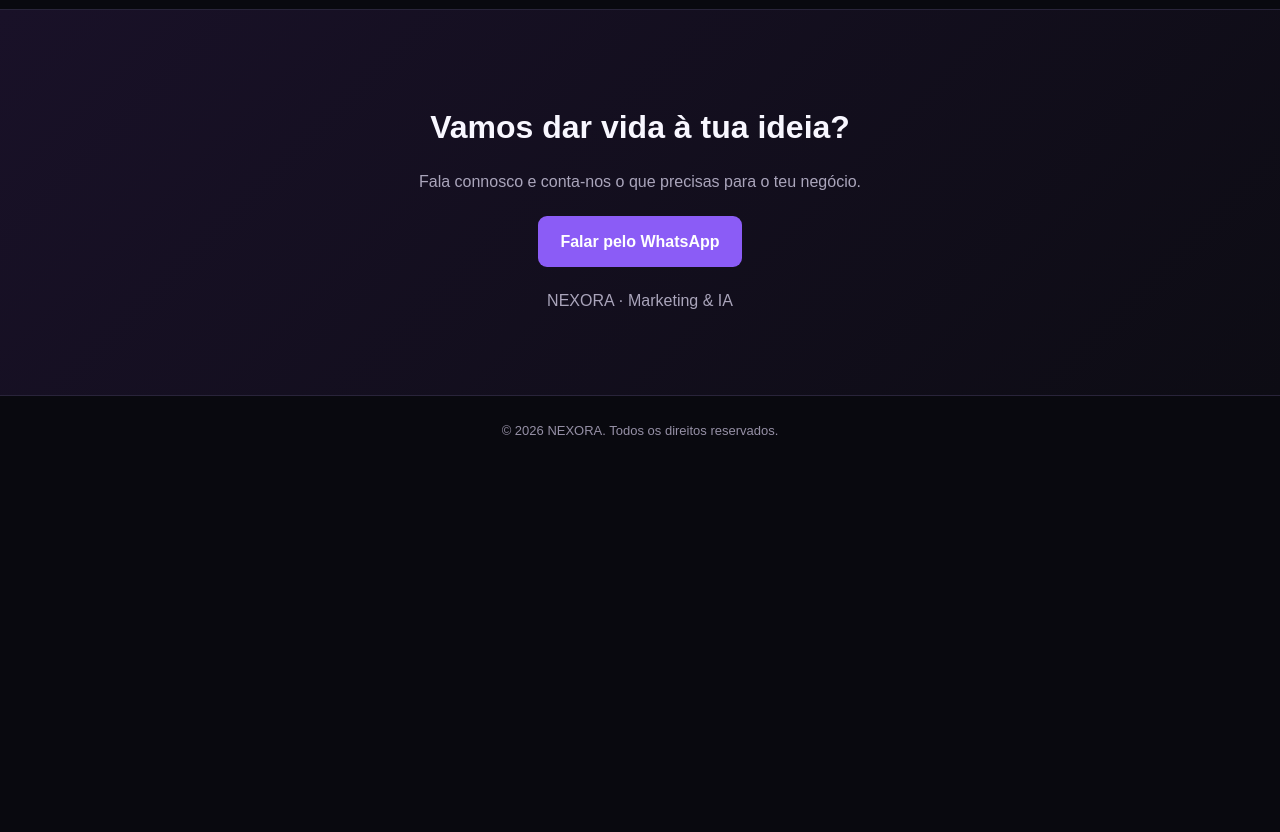
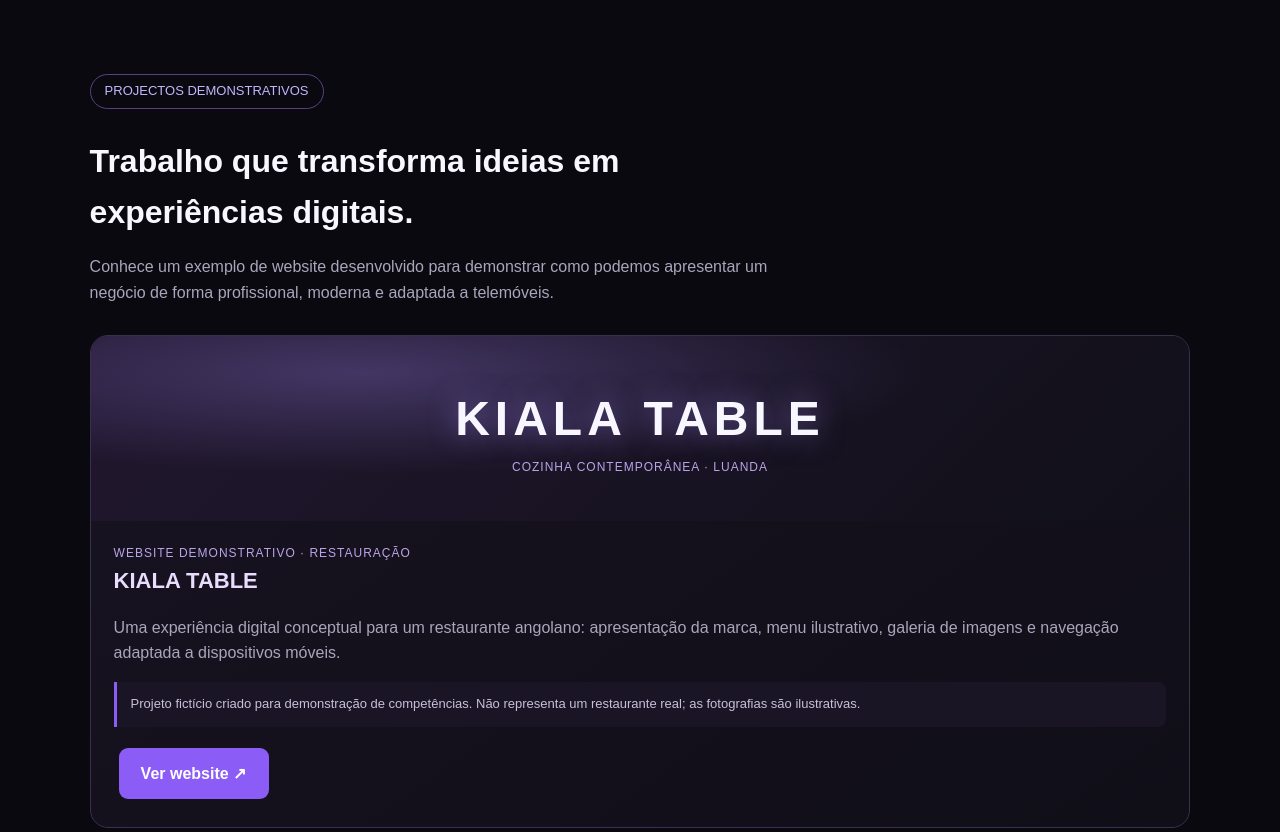
Before and after one commit to leonelcassule51-hash/nexora-digital, a plain HTML site: page index.html in a window 1280 px wide. Shown: the part 1120-1952 px from the top of the page. Before the commit the page ends 1587 px from the top, so only its background shows below. Drawn offline with Linux system fonts and the light colour scheme.

Commit message:
Add Kiala Table demo to NEXORA portfolio

```diff
--- a/index.html
+++ b/index.html
@@ -49,6 +49,34 @@
       background: #111019;
     }
     .card h3 { color: #c4b5fd; }
+    .portfolio-intro { max-width: 680px; }
+    .portfolio-grid {
+      display: grid; grid-template-columns: repeat(auto-fit, minmax(260px, 1fr));
+      gap: 20px; margin-top: 30px;
+    }
+    .project-card {
+      overflow: hidden; border: 1px solid #39304f; border-radius: 18px;
+      background: linear-gradient(145deg, #171321, #100e17);
+    }
+    .project-preview {
+      min-height: 185px; display: flex; align-items: center; justify-content: center;
+      padding: 28px; text-align: center;
+      background:
+        radial-gradient(ellipse at 25% 20%, rgba(167,139,250,.28), transparent 48%),
+        linear-gradient(135deg, #21172f, #111019);
+    }
+    .project-preview .monogram {
+      font-size: clamp(30px, 6vw, 48px); font-weight: 900; letter-spacing: 5px;
+      color: #f8f7ff; text-shadow: 0 0 28px rgba(167,139,250,.5);
+    }
+    .project-content { padding: 23px; }
+    .project-content h3 { margin: 0 0 8px; color: #e9ddff; font-size: 22px; }
+    .project-meta { color: #b9a4e8; font-size: 12px; text-transform: uppercase; letter-spacing: 1px; }
+    .project-content p { color: #aaa5bb; }
+    .project-note {
+      padding: 12px 14px; margin: 16px 0; border-left: 3px solid #8b5cf6;
+      background: #1a1525; color: #c9c0d8; font-size: 13px; border-radius: 0 8px 8px 0;
+    }
     .contact {
       text-align: center; background: linear-gradient(135deg, #191128, #0d0c14);
       border-top: 1px solid #29243a; border-bottom: 1px solid #29243a;
@@ -67,6 +95,7 @@
     <div class="logo">NE<span>X</span>ORA</div>
     <nav>
       <a href="#servicos">Serviços</a>
+      <a href="#portfolio">Portefólio</a>
       <a href="#contacto">Contacto</a>
     </nav>
   </header>
@@ -103,6 +132,31 @@
       </div>
     </section>
 
+    <section id="portfolio">
+      <div class="portfolio-intro">
+        <span class="tag">PROJECTOS DEMONSTRATIVOS</span>
+        <h2>Trabalho que transforma ideias em experiências digitais.</h2>
+        <p class="muted">Conhece um exemplo de website desenvolvido para demonstrar como podemos apresentar um negócio de forma profissional, moderna e adaptada a telemóveis.</p>
+      </div>
+      <div class="portfolio-grid">
+        <article class="project-card">
+          <div class="project-preview" aria-label="Identidade visual demonstrativa Kiala Table">
+            <div>
+              <div class="monogram">KIALA TABLE</div>
+              <div class="project-meta">Cozinha contemporânea · Luanda</div>
+            </div>
+          </div>
+          <div class="project-content">
+            <div class="project-meta">Website demonstrativo · Restauração</div>
+            <h3>KIALA TABLE</h3>
+            <p>Uma experiência digital conceptual para um restaurante angolano: apresentação da marca, menu ilustrativo, galeria de imagens e navegação adaptada a dispositivos móveis.</p>
+            <div class="project-note">Projeto fictício criado para demonstração de competências. Não representa um restaurante real; as fotografias são ilustrativas.</div>
+            <a class="btn" href="https://kiala-table-luanda-demo.vercel.app" target="_blank" rel="noopener noreferrer">Ver website ↗</a>
+          </div>
+        </article>
+      </div>
+    </section>
+
     <section class="contact" id="contacto">
       <h2>Vamos dar vida à tua ideia?</h2>
       <p class="muted">Fala connosco e conta-nos o que precisas para o teu negócio.</p>
```
